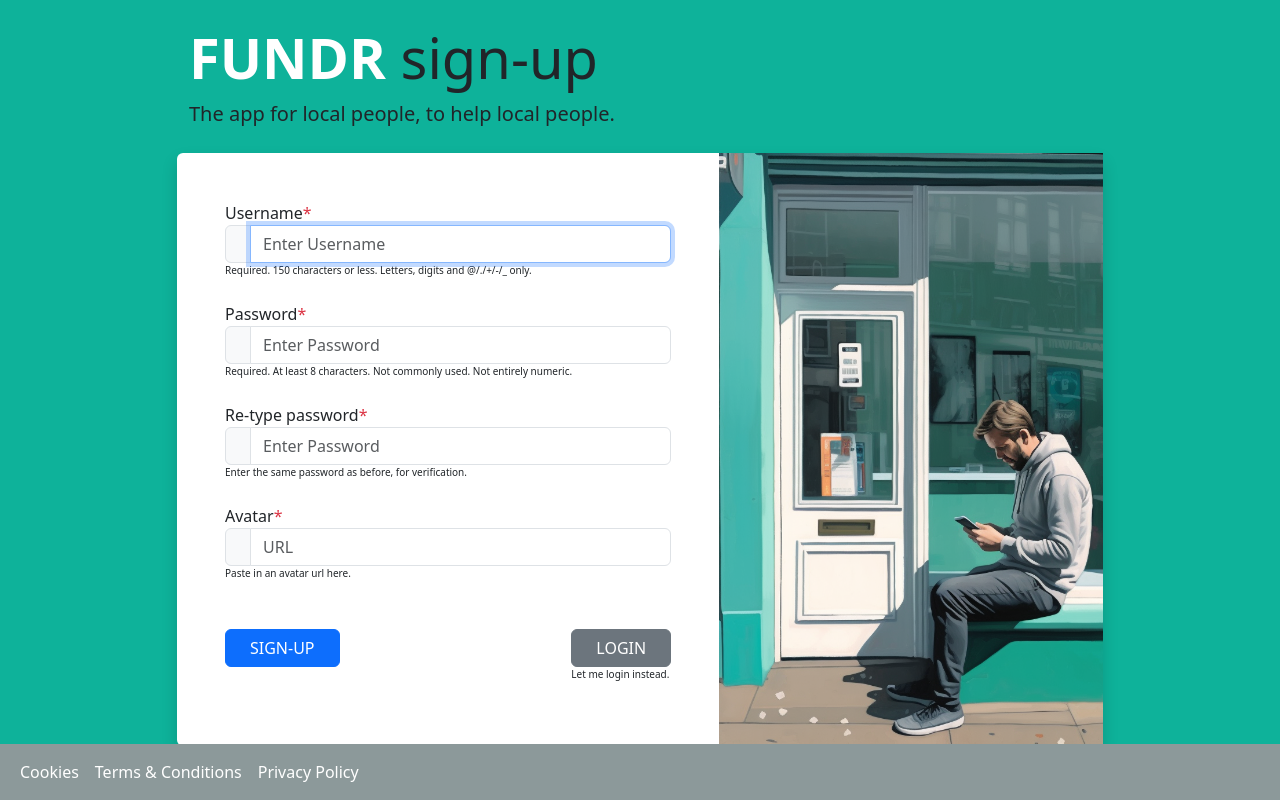
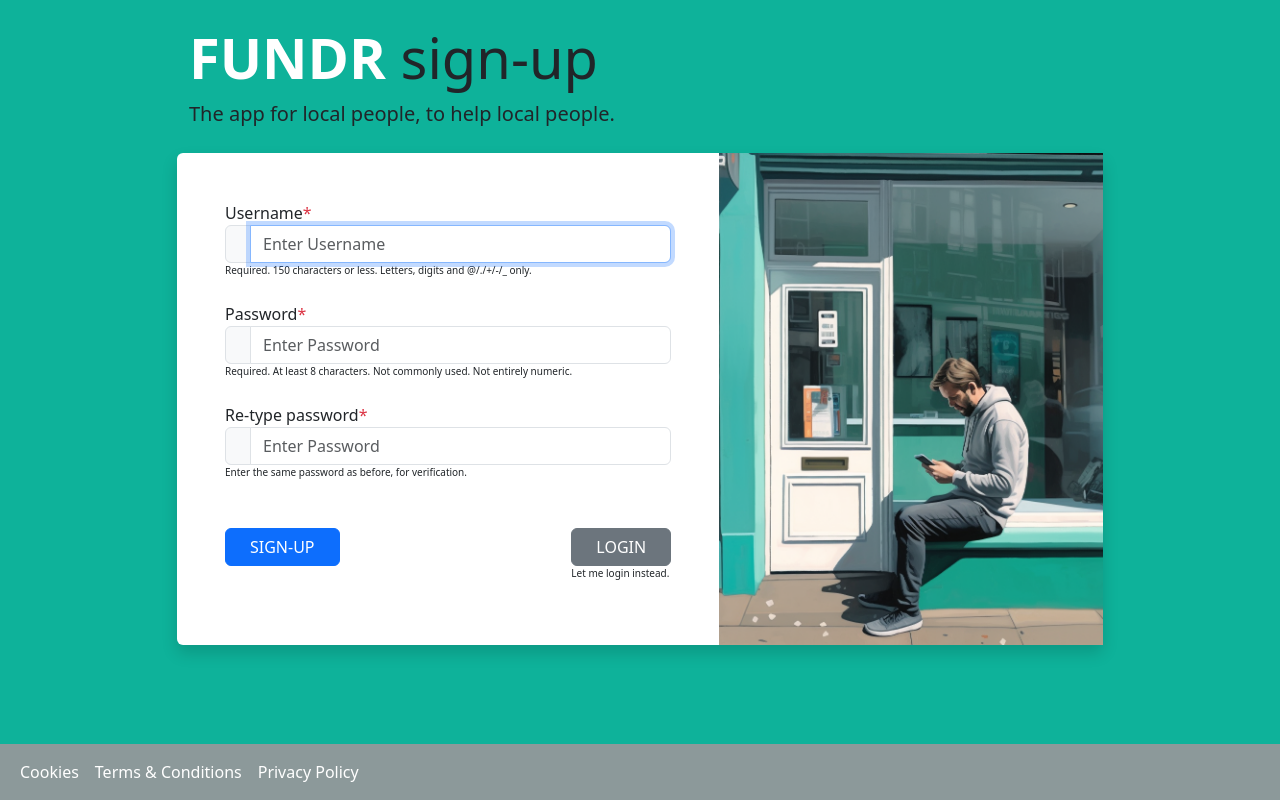
Before and after one commit to Turq-uoise/Fundr, a Django app: page /accounts/signup/ in a window 1280 px wide. Run offline with Django 4.2, Linux system fonts and the light colour scheme.

Commit message:
remove avatar from signup

```diff
--- a/fundr/main_app/templates/registration/signup.html
+++ b/fundr/main_app/templates/registration/signup.html
@@ -72,19 +72,6 @@
                                             Enter the same password as before, for verification.</span>
                                     </div>
 
-                                    <div class="col-12 d-flex flex-column">
-                                        <label for="id_password1">Avatar<span class="text-danger">*</span></label>
-                                        <div class="input-group">
-                                            <div class="input-group-text">
-                                                <i class="bi bi-lock-fill"></i>
-                                            </div>
-                                            <input type="url" class="form-control"
-                                                name="avatar" placeholder="URL"/>
-                                        </div>
-                                        <span class="helptext smallspan">
-                                            Paste in an avatar url here.</span>
-                                    </div>
-
                                     <div class="d-flex justify-content-md-between">
                                         <div>
                                             <button type="submit" class="btn btn-primary px-4 float-end mt-4">
```
